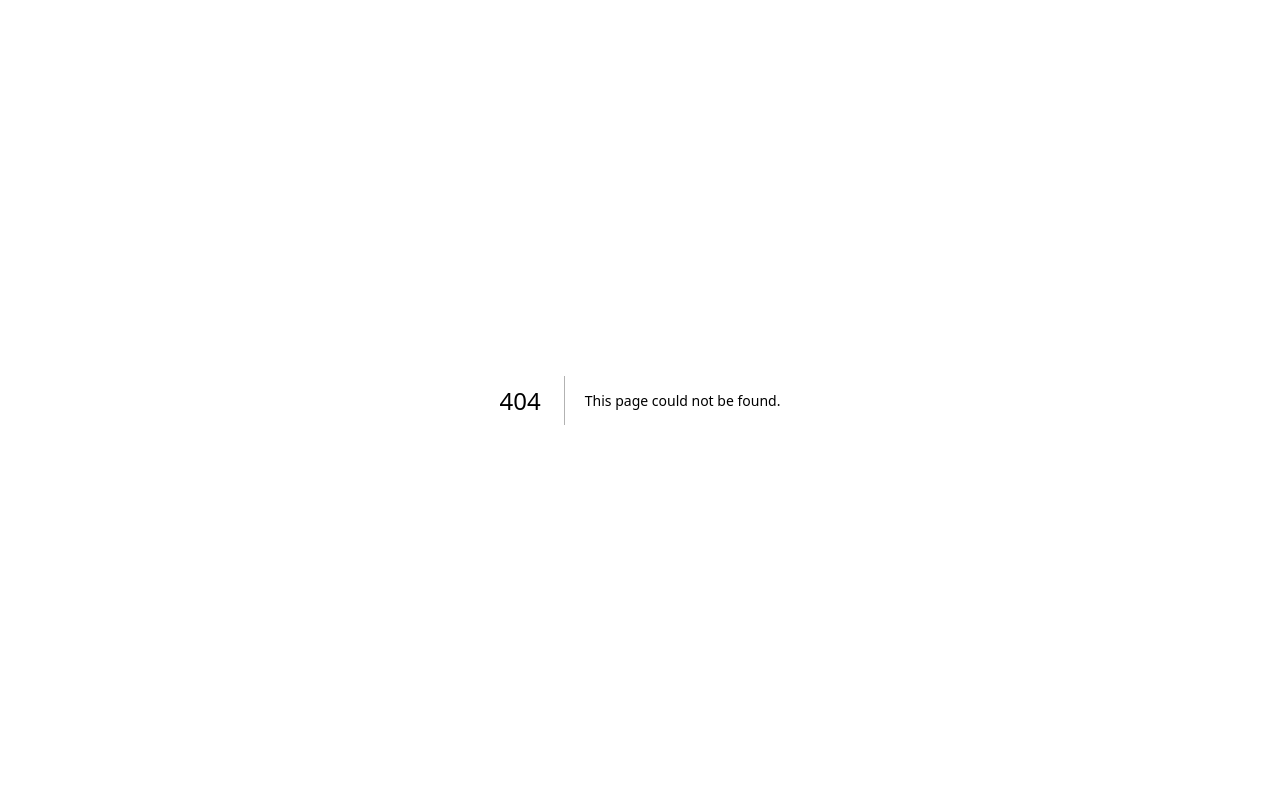
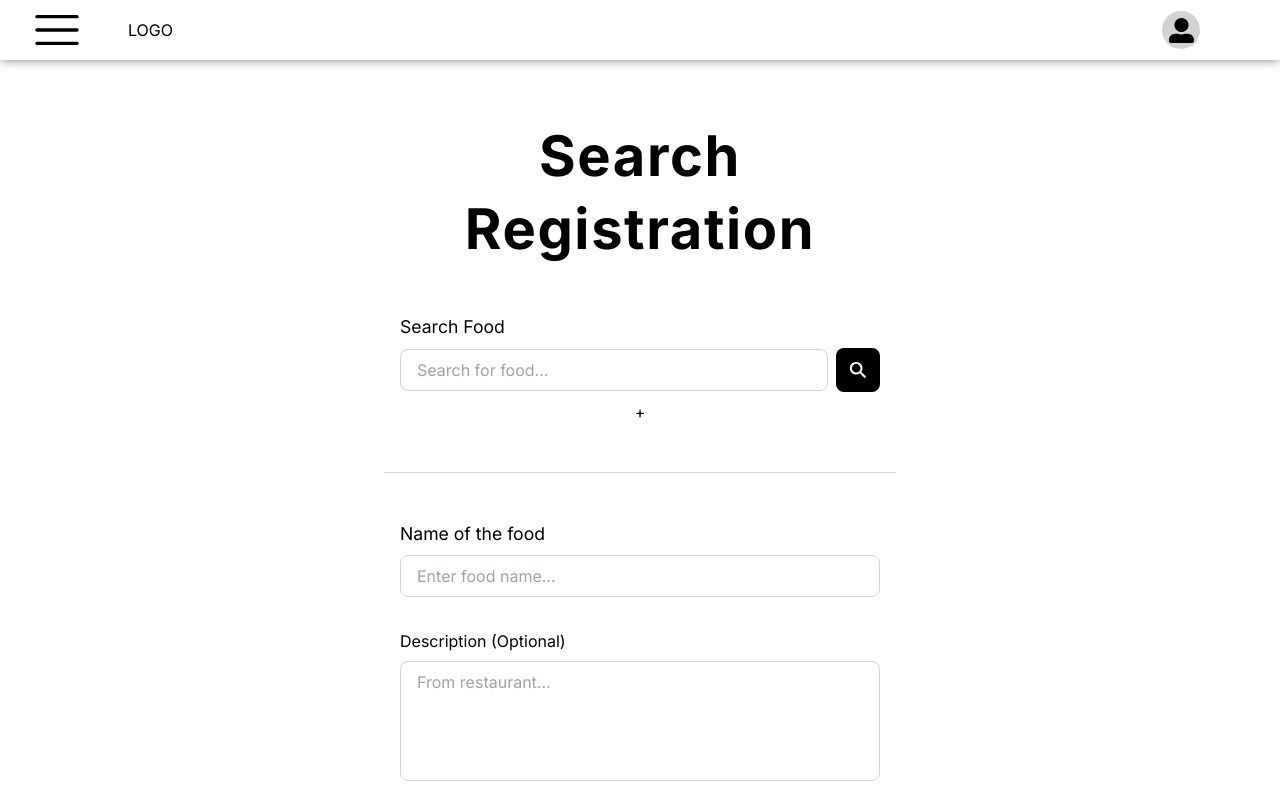
Before and after one commit to GermanS04/NutriPAI, a Next.js app in the folder Frontend/nutri-pal/: page /mealregistration/search in a window 1280 px wide. Before the commit this address had no page. Shown: the top 800 px of the page. Built offline with nearby package versions, Linux system fonts and the light colour scheme; no server answers.

Commit message:
add(search registration UI and GET from Edamame API from search bar)

```diff
--- a/Frontend/nutri-pal/src/app/consts.tsx
+++ b/Frontend/nutri-pal/src/app/consts.tsx
@@ -2,3 +2,7 @@
 
 export const BASE_URL_REST_API = 'http://localhost:2024/'
 export const TIME_ZONE = 'T00:00:00.000Z'
+
+const EDAMAME_API_KEY = process.env.NEXT_PUBLIC_EDAMAME_API_KEY
+const EDAMAME_APP_ID = process.env.NEXT_PUBLIC_EDAMAME_APP_ID
+export const BASE_URL_EDAMAME_SEARCH_API = 'https://api.edamam.com/api/food-database/v2/parser?' + `app_id=${EDAMAME_APP_ID}` + `&app_key=${EDAMAME_API_KEY}` + '&category=generic-meals'
--- a/Frontend/nutri-pal/src/app/mealregistration/page.tsx
+++ b/Frontend/nutri-pal/src/app/mealregistration/page.tsx
@@ -9,6 +9,10 @@ import { useRouter } from 'next/navigation';
 export default function mealregistration() {
     const router = useRouter();
     const ARROW_SIZE = 45;
+
+    const sendSearchRegistration = () => {
+        router.push('/mealregistration/search')
+    }
 
     const sendManualRegistration = () => {
         router.push('/mealregistration/manual')
@@ -22,7 +26,7 @@ export default function mealregistration() {
                     How do you want to register this meal?
                 </div>
                 <div className='meal-register-option-container'>
-                    <button className='meal-register-option'>
+                    <button className='meal-register-option' onClick={sendSearchRegistration}>
                         <div className='meal-register-option-text'>
                             Search
                         </div>
--- /dev/null
+++ b/Frontend/nutri-pal/src/app/mealregistration/search/page.tsx
@@ -0,0 +1,60 @@
+'use client'
+
+import { BASE_URL_EDAMAME_SEARCH_API } from "@/app/consts";
+import { MealRegistrationForm } from "@/components/mealRegister/MealRegistrationForm"
+import { TopBarMain } from "@/components/navigation/TopBarMain"
+import '@/styles/searchMeal.css'
+import axios from "axios";
+import { useEffect, useState } from "react";
+import { IoSearchSharp } from "react-icons/io5";
+
+
+export default function search() {
+    const SEARCH_ICON_SIZE = 20;
+
+    const [searchQuery, setSearchQuery] = useState('');
+    const [foods, setFoods] = useState<any>([]);
+    const [page, setPage] = useState(0);
+
+    const searchFoods = () => {
+        axios.get(BASE_URL_EDAMAME_SEARCH_API + `&ingr=${searchQuery}` + `&page=${page}`)
+            .then((response: { data: any }) => {
+                if (foods === null) {
+                    setFoods(response.data.hints)
+                } else {
+                    setFoods([...foods, ...response.data.hints])
+                }
+            })
+    }
+
+    useEffect(() => {
+        if (page !== 0) {
+            searchFoods();
+        }
+    }, [page])
+
+    return (
+        <>
+            <TopBarMain />
+            <main className="search-meal-main-container">
+                <div className="search-meal-title">
+                    Search Registration
+                </div>
+                <div className="search-meal-input-container">
+                    <p>Search Food</p>
+                    <div className="search-meal-input-search-bar-container">
+                        <input className="search-meal-input" placeholder="Search for food..." onChange={(e) => { setFoods([]); setSearchQuery(e.target.value) }} />
+                        <button className="search-meal-search-button" onClick={searchFoods}>
+                            <IoSearchSharp className="search-meal-search-icon" size={SEARCH_ICON_SIZE} />
+                        </button>
+                    </div>
+                    <button onClick={() => setPage(page + 1)}>
+                        +
+                    </button>
+                </div>
+                <div className="search-meal-divisor"></div>
+                <MealRegistrationForm />
+            </main>
+        </>
+    )
+}
--- /dev/null
+++ b/Frontend/nutri-pal/src/styles/searchMeal.css
@@ -0,0 +1,67 @@
+.search-meal-main-container{
+    display: flex;
+    flex-direction: column;
+    min-height: 92.5vh;
+    text-align: center;
+    justify-content: flex-start;
+    margin: 7.5vh;
+    align-items: center;
+    gap: 3rem;
+}
+
+.search-meal-title{
+    width: 40vw;
+    font-size: 3.5rem;
+    font-weight: bold;
+    letter-spacing: 0.1rem;
+    line-height: 130%;
+}
+
+.search-meal-input-container{
+    display: flex;
+    flex-direction: column;
+    width: 40vw;
+    text-align: left;
+    gap: 0.5rem;
+    padding: 0 1rem;
+}
+
+.search-meal-input-container p {
+    font-size: 1.1rem;
+}
+
+.search-meal-input-search-bar-container{
+    display: flex;
+    flex-direction: row;
+    align-items: center;
+    gap: 0.5rem;
+}
+
+.search-meal-input{
+    width: 100%;
+    padding: 0.5rem 1rem;
+    border-radius: 0.5rem;
+    border: 1px solid lightgray;
+    transition: transform ease 0.3s;
+}
+
+.search-meal-input:focus{
+    outline: none;
+    transform: scale(1.025);
+}
+
+.search-meal-search-button{
+    background-color: black;
+    padding: 0.75rem;
+    border-radius: 0.5rem;
+}
+
+.search-meal-search-icon{
+    fill: white;
+}
+
+.search-meal-divisor{
+    width: 40vw;
+    height: 1px;
+    background-color: lightgray;
+}
```
